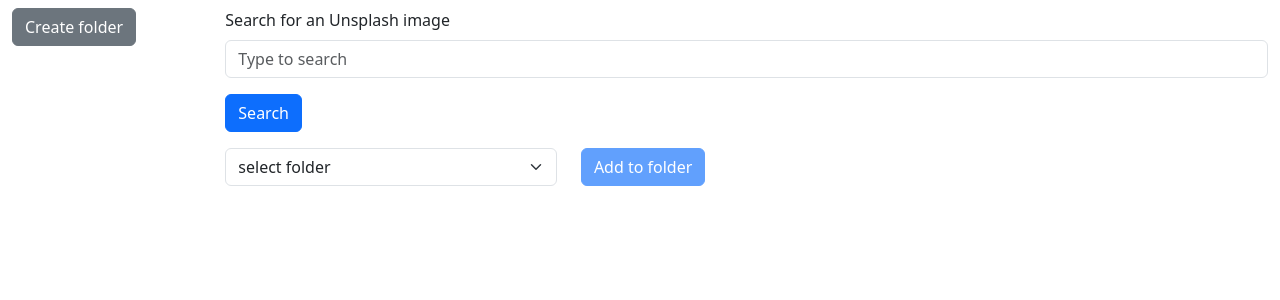
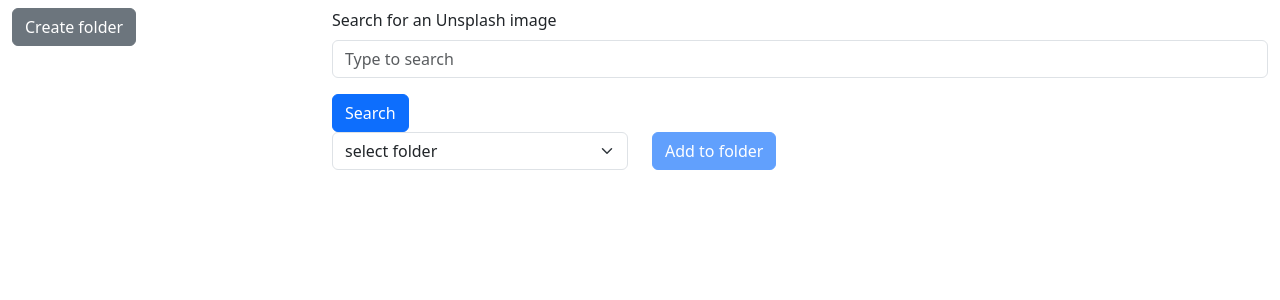
Before and after one commit to PiotrFidurski/unsplash-app, a React (Create React App) app: page / in a window 1280 px wide. Shown: the top 300 px of the page. Built offline with nearby package versions, Linux system fonts and the light colour scheme; what unsplash-js would draw is missing.

Commit message:
fix some styling issues

```diff
--- a/src/App.tsx
+++ b/src/App.tsx
@@ -3,7 +3,7 @@ import { Routes } from "./components/Routes";
 
 function App() {
   return (
-    <Container className="mt-2" fluid>
+    <Container fluid>
       <Row>
         <Routes />
       </Row>
--- a/src/components/Main.tsx
+++ b/src/components/Main.tsx
@@ -7,16 +7,18 @@ import { ImageComponent } from "./UnsplashImage";
 
 export function Main() {
   const photos = useAppSelector((state) => state.images.images);
+
   const folders = useAppSelector((state) => state.folders.folders);
+
   React.useEffect(() => {
     localStorage.setItem("folders", JSON.stringify({ folders }));
   }, [folders]);
 
   return (
-    <Col>
+    <Col className="mt-2">
       <SearchBar />
       <SelectFolder />
-      <Row className="mt-3">
+      <Row>
         {photos.map((image) => (
           <ImageComponent image={image} key={image.id} />
         ))}
--- a/src/components/SelectFolder.tsx
+++ b/src/components/SelectFolder.tsx
@@ -25,7 +25,7 @@ export const SelectFolder: React.FC<Props> = () => {
   }
 
   return (
-    <Row className="mt-3">
+    <Row>
       <Col sm={4}>
         <select
           className="form-select"
--- a/src/components/SideBar.tsx
+++ b/src/components/SideBar.tsx
@@ -11,7 +11,7 @@ export function SideBar() {
   const dispatch = useAppDispatch();
   return (
     <>
-      <Col sm={2}>
+      <Col sm={3} className="mt-2">
         <Button variant="secondary" onClick={() => dispatch(open())}>
           Create folder
         </Button>
```
